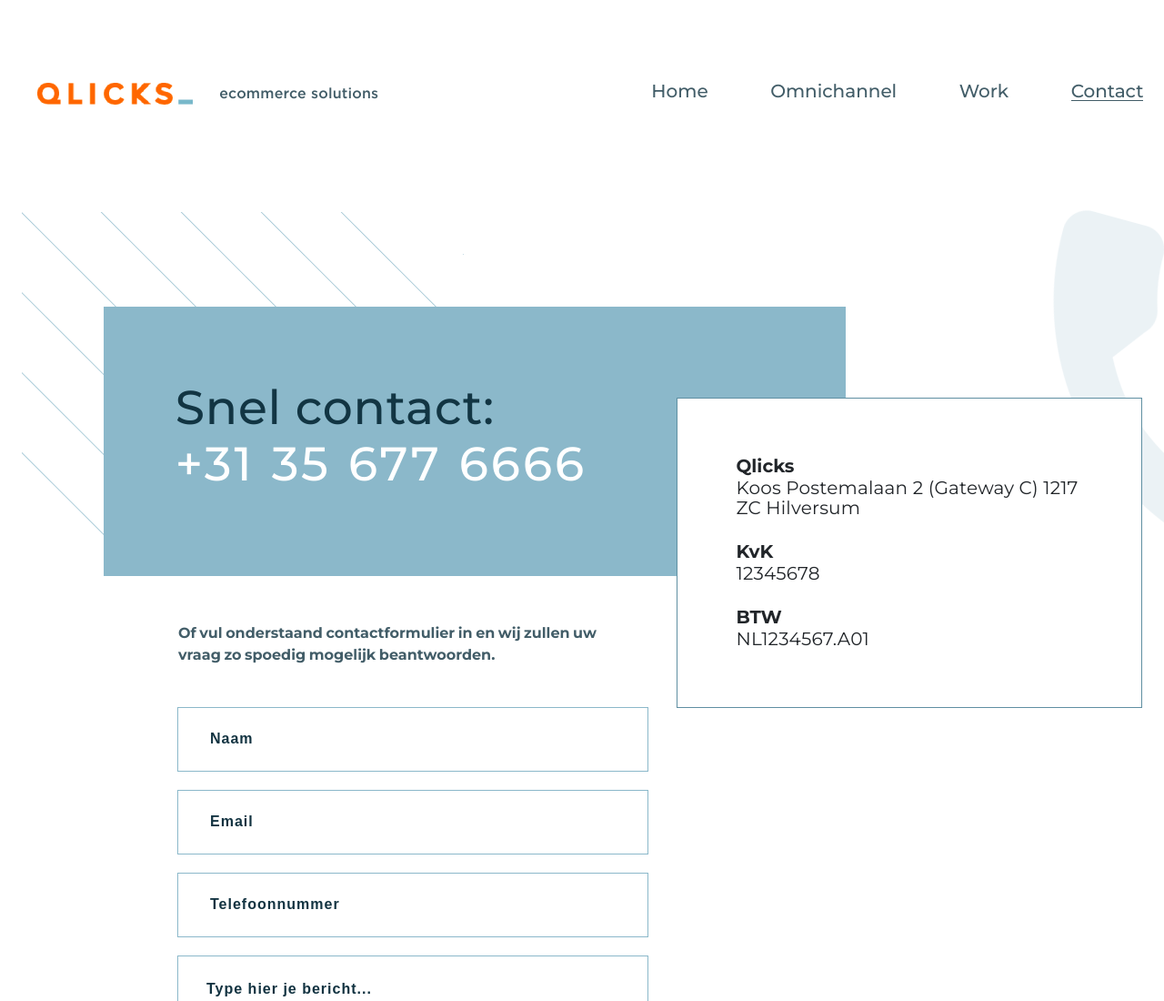
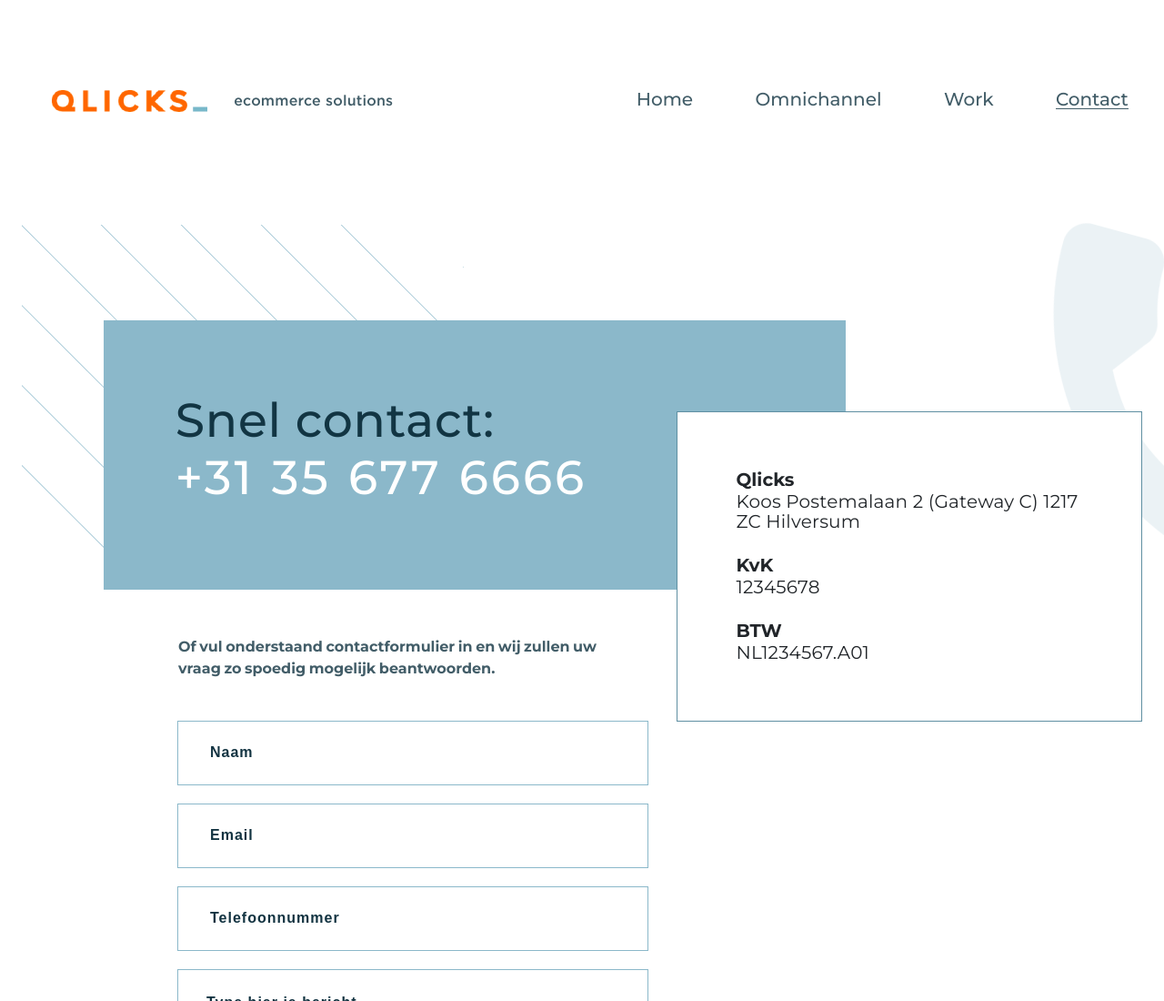
Before and after one commit to klerik/qlicks, a website: page src/index.html in a window 1280 px wide. Shown: the top 1100 px of the page at 91% size. Drawn offline with nearby package versions, Linux system fonts and the light colour scheme; some packages are replaced by stand-ins of ours; files that its build step writes are made by us from their sources.

Commit message:
Fix margins

```diff
--- a/src/sass/blocks/header.scss
+++ b/src/sass/blocks/header.scss
@@ -1,7 +1,8 @@
 @import "variables.scss";
 
 header {
-	padding: 5.05em 0 0 2.56em;
+	//padding: 5.05em 0 0 2.56em;
+	padding: 5.6em 0 0 3.56em;
 	.navigation {
 		padding: 0;
 		.navbar-brand-text {
@@ -12,7 +13,8 @@ header {
 			letter-spacing: 0.2px;
 		}
 		.navbar-nav {
-			margin: 0 1.41em 0 0;
+			//margin: 0 1.41em 0 0;
+			margin: 0 2.45em 0 0;
 			.nav-items-wrapper {
 				padding: 0 0 0 4.28em;
 				margin: 0;
--- a/src/sass/style.scss
+++ b/src/sass/style.scss
@@ -19,7 +19,7 @@ main {
 		.contact-header-wrapper {
 			background: url("../img/background-contact.png") top left no-repeat;
 			padding: 6.7em 0 0 5.6em;
-			margin: 6.8em 0 0 1.5em;
+			margin: 7.18em 0 0 1.5em;
 
 			.contact-header {
 				color: #123543;
```
